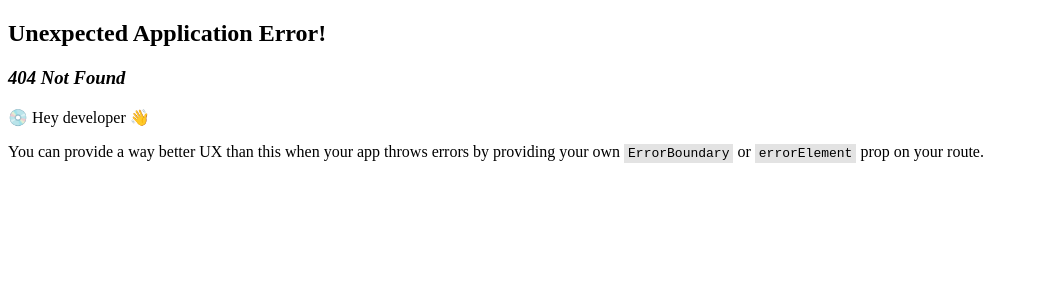
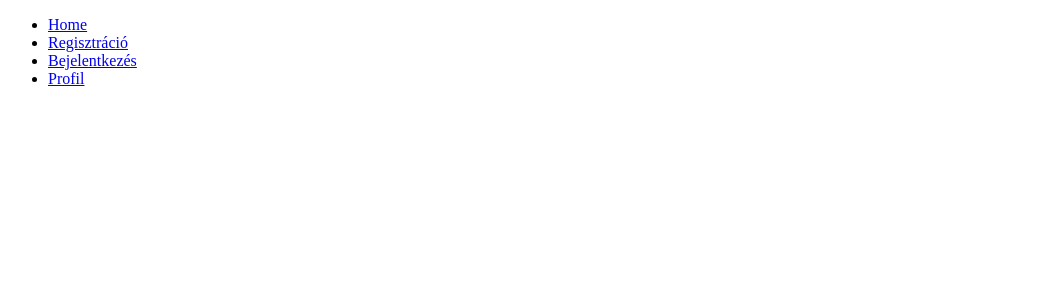
Before and after one commit to KovacsBalazs-Lefti/EandBPodcastStudio-frontend, a React (Vite) app: page /user-profile in a window 1280 px wide. Before the commit this address had no page. Shown: the top 300 px of the page, without its empty margins (0-1039 px from the left). Built offline with nearby package versions, Linux system fonts and the light colour scheme.

Commit message:
bootstrap install kész

```diff
--- a/src/components/Navbar.jsx
+++ b/src/components/Navbar.jsx
@@ -10,7 +10,10 @@
                 <Link to="/register">Regisztráció</Link>
             </li>
             <li>
-                <Link to="/user-profile">Bejelentkezés</Link>
+                <Link to="/login">Bejelentkezés</Link>
+            </li>
+            <li>
+                <Link to="/user-profile">Profil</Link>
             </li>
         </ul>
     </nav>);
--- a/src/pages/LoginForm.jsx
+++ b/src/pages/LoginPage.jsx
@@ -1,7 +1,7 @@
 import { useRef } from "react";
 
 
-function LoginForm() {
+function LoginPage() {
     const apiUrl = "http://localhost:8000/api";
     const emailRef = useRef(null);
     const jelszoRef = useRef(null);
@@ -53,4 +53,4 @@
     </form>);
 }
 
-export default LoginForm;
+export default LoginPage;
--- a/src/pages/RegisterForm.jsx
+++ b/src/pages/RegisterPage.jsx
@@ -1,6 +1,6 @@
 import { useRef } from "react";
 
-function RegisterForm() {
+function RegisterPage() {
             const apiUrl ="http://localhost:8000/api";
             const nevRef = useRef(null);
             const emailRef = useRef(null);
@@ -168,4 +168,4 @@
     </form> );
 }
 
-export default RegisterForm;
+export default RegisterPage;
--- a/src/pages/UserProfile.jsx
+++ b/src/pages/UserProfilePage.jsx
@@ -74,11 +74,15 @@
       };
 
 
-    return ( <div>
+    return user ? (
+        <div>
         <p>Bejelentkezve: {user.nev}</p>
         <button type="button" onClick={() => logout()}>Kijelentkezés</button>
         <button type="button"onClick={() => logoutEverywhere()}>Kijelentkezés mindenhonnan</button>
-    </div> );
+        </div>
+    ) : (
+    <></>
+    );
 }
 
 export default UserProfile;
```
Also changed, not shown: src/App.jsx (+4 -4 lines).
